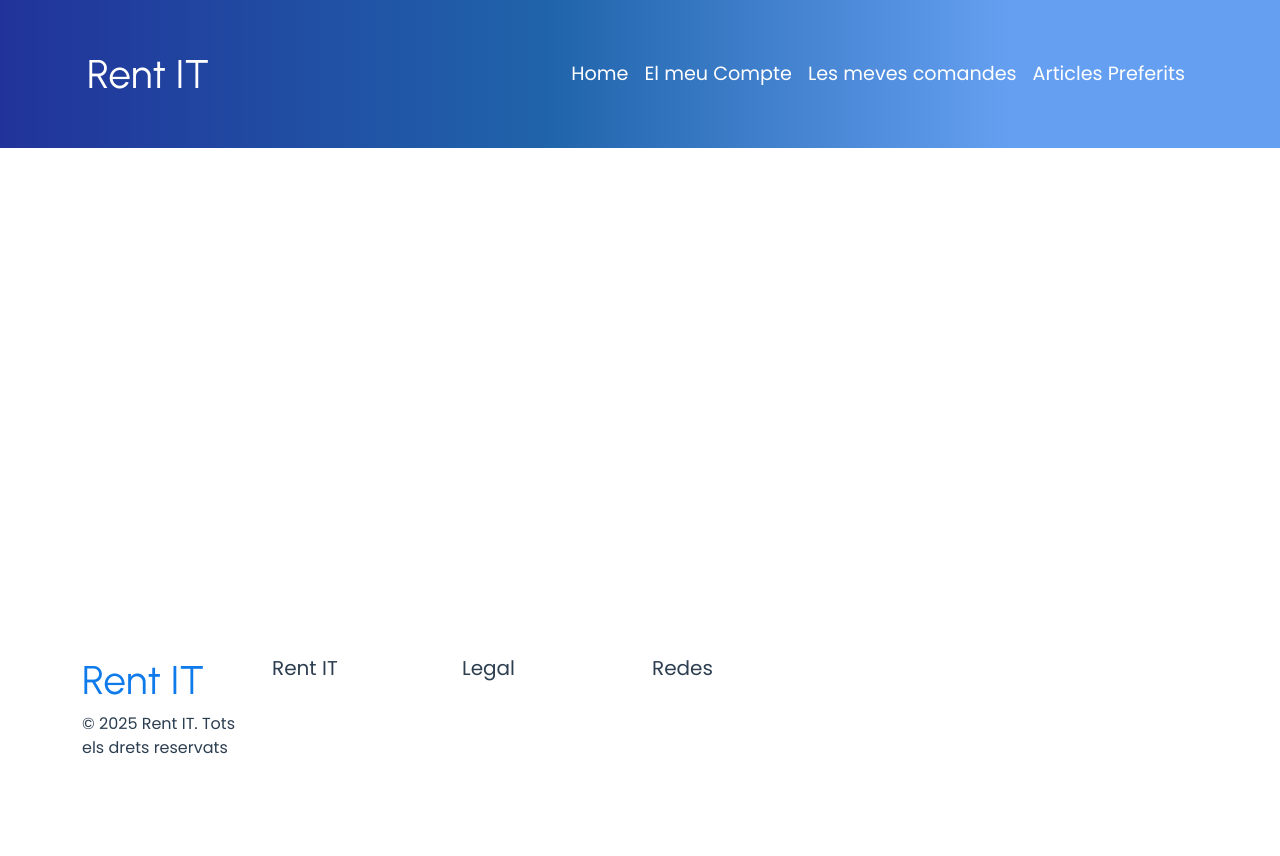
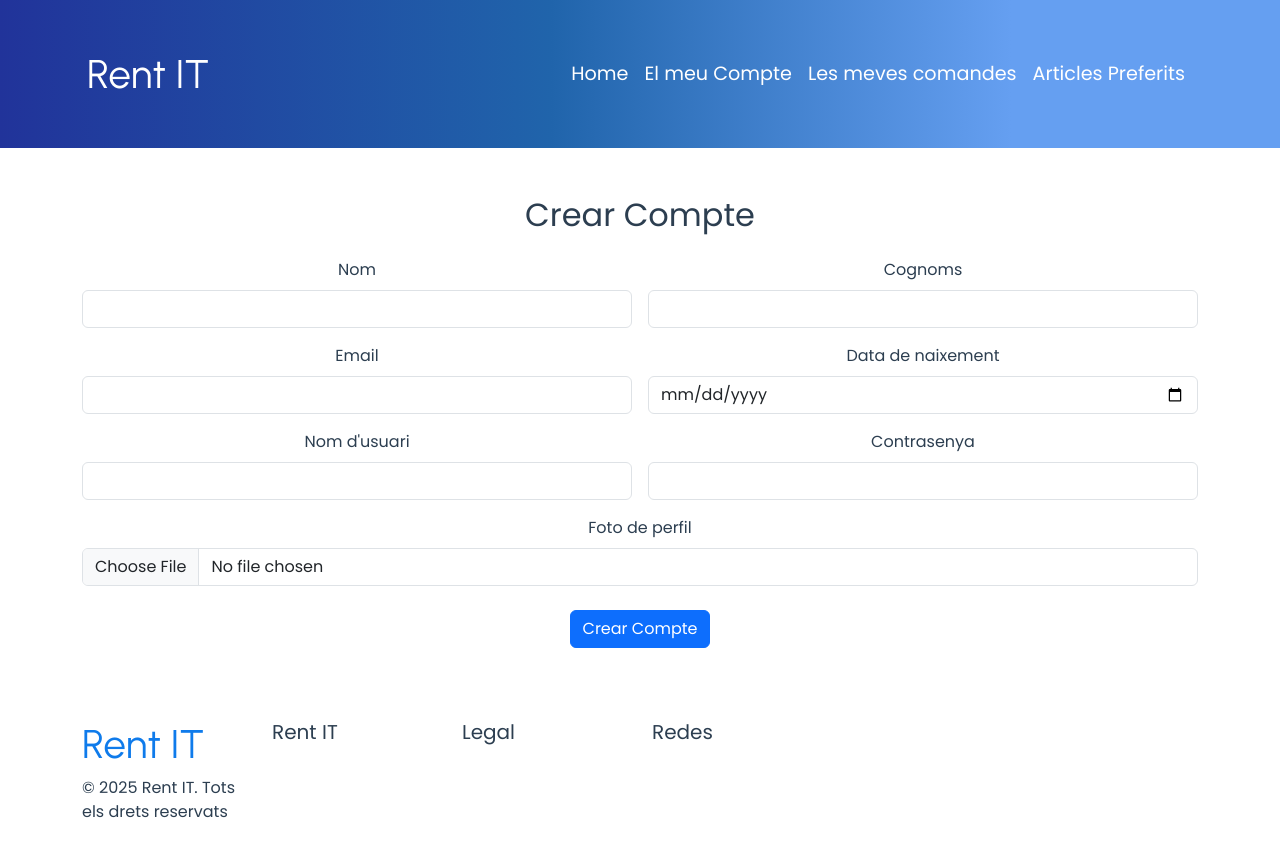
Before and after one commit to attlasss/client-rentit2025, a Vue app: page /createAccount in a window 1280 px wide. Shown: the top 856 px of the page. Before the commit the page ends 800 px from the top, so only its background shows below. Built offline with nearby package versions, Linux system fonts and the light colour scheme.

Commit message:
08052025
Puesto carrousel, implementado funcion de select de articulos y puesto qui som en el home, creado el frontend de crear cuenta usuario

```diff
--- a/package.json
+++ b/package.json
@@ -8,6 +8,7 @@
     "lint": "vue-cli-service lint"
   },
   "dependencies": {
+    "axios": "^1.9.0",
     "bootstrap": "^5.3.5",
     "core-js": "^3.8.3",
     "router": "^2.2.0",
--- a/src/router/index.js
+++ b/src/router/index.js
@@ -15,6 +15,11 @@ const routes = [
     name: "about",
     component: () => import("../views/Casa.vue"),
   },
+  {
+    path: "/createAccount",
+    name: "createAccount",
+    component: () => import("../views/CreateAccount.vue"),
+  },
 ];
 
 const router = createRouter({
--- /dev/null
+++ b/src/views/CreateAccount.vue
@@ -0,0 +1,88 @@
+<template>
+  <div class="container my-5">
+    <h2 class="text-center mb-4">Crear Compte</h2>
+    <form @submit.prevent="registrarUsuari" class="row g-3">
+      <div class="col-md-6">
+        <label class="form-label">Nom</label>
+        <input type="text" v-model="form.nom" class="form-control" required />
+      </div>
+
+      <div class="col-md-6">
+        <label class="form-label">Cognoms</label>
+        <input type="text" v-model="form.cognoms" class="form-control" required />
+      </div>
+
+      <div class="col-md-6">
+        <label class="form-label">Email</label>
+        <input type="email" v-model="form.email" class="form-control" required />
+      </div>
+
+      <div class="col-md-6">
+        <label class="form-label">Data de naixement</label>
+        <input type="date" v-model="form.data_naixement" class="form-control" required />
+      </div>
+
+      <div class="col-md-6">
+        <label class="form-label">Nom d'usuari</label>
+        <input type="text" v-model="form.username" class="form-control" required />
+      </div>
+
+      <div class="col-md-6">
+        <label class="form-label">Contrasenya</label>
+        <input type="password" v-model="form.password" class="form-control" required />
+      </div>
+
+      <div class="col-12">
+        <label class="form-label">Foto de perfil</label>
+        <input type="file" @change="handleFileChange" class="form-control" accept="image/*" />
+      </div>
+
+      <div class="col-12 text-center mt-4">
+        <button type="submit" class="btn btn-primary">Crear Compte</button>
+      </div>
+    </form>
+  </div>
+</template>
+
+<script>
+import axiosConn from "@/axios/axios";
+
+export default {
+  name: "CrearUsuari",
+  data() {
+    return {
+      form: {
+        nom: "",
+        cognoms: "",
+        email: "",
+        data_naixement: "",
+        username: "",
+        password: "",
+        foto_perfil: "", // Contendrá la imagen en base64
+      },
+    };
+  },
+  methods: {
+    handleFileChange(event) {
+      const file = event.target.files[0];
+      if (file) {
+        const reader = new FileReader();
+        reader.onloadend = () => {
+          this.form.foto_perfil = reader.result.split(",")[1]; // solo base64
+        };
+        reader.readAsDataURL(file);
+      }
+    },
+
+    async registrarUsuari() {
+      try {
+        const response = await axiosConn.post("/registrarUsuari", this.form);
+        alert("Usuari creat amb èxit! ID: " + response.data.id);
+      } catch (error) {
+        console.error("Error al registrar usuari:", error);
+        alert("Error al registrar usuari.");
+      }
+    },
+  },
+};
+</script>
--- a/src/views/Home.vue
+++ b/src/views/Home.vue
@@ -10,42 +10,102 @@
     </div>
 
     <!-- Carrusel -->
+  <div class="my-5">
     <div id="carouselExample" class="carousel slide" data-bs-ride="carousel">
-      <div class="carousel-inner">
+      <div class="carousel-inner text-center"> <!-- Centramos el contenido -->
         <div class="carousel-item active">
-          <img src="" class="d-block w-100" alt="slide 1">
+          <img
+            src="https://images.pexels.com/photos/38568/apple-imac-ipad-workplace-38568.jpeg?auto=compress&cs=tinysrgb&w=1260&h=750&dpr=2"
+            class="img-fluid mx-auto d-block"
+            style="max-width: 80%; height: auto;"
+            alt="slide 1"
+          >
         </div>
         <div class="carousel-item">
-          <img src="" class="d-block w-100" alt="slide 2">
+          <img
+            src="https://images.pexels.com/photos/777001/pexels-photo-777001.jpeg?auto=compress&cs=tinysrgb&w=1260&h=750&dpr=2"
+            class="img-fluid mx-auto d-block"
+            style="max-width: 80%; height: auto;"
+            alt="slide 2"
+          >
         </div>
         <div class="carousel-item">
-          <img src="" class="d-block w-100" alt="slide 3">
+          <img
+            src="https://images.pexels.com/photos/788946/pexels-photo-788946.jpeg?auto=compress&cs=tinysrgb&w=1260&h=750&dpr=2"
+            class="img-fluid mx-auto d-block"
+            style="max-width: 80%; height: auto;"
+            alt="slide 3"
+          >
         </div>
       </div>
-      <!-- Botones izquierda/derecha -->
-      <button class="carousel-control-prev" type="button" data-bs-target="#carouselExample" data-bs-slide="prev">
-        <span class="carousel-control-prev-icon"></span>
-      </button>
-      <button class="carousel-control-next" type="button" data-bs-target="#carouselExample" data-bs-slide="next">
-        <span class="carousel-control-next-icon"></span>
-      </button>
+      </div>
+  </div>
+
+  <div class="container my-5">
+    <h2 class="text-center fs-1 m-5">Articles recents</h2>
+    <div v-if="articles.length === 0">No hay artículos disponibles.</div>
+      <div v-else>
+        <div v-for="article in articles" :key="article.id_article" class="article-card">
+          <img :src="article.foto_article" alt="Artículo" width="150" />
+          <h3>{{ article.nom }}</h3>
+          <p>{{ article.descripcio }}</p>
+          <p>Precio: {{ article.preu }}€</p>
+        </div>
+      </div>
+    </div>
+  </div>
+
+ <div class="my-5">
+<h2 class="text-center fs-1 m-5">Qui som?</h2>
+  <div class="d-flex flex-column flex-md-row align-items-center justify-content-center" style="background-color: #f1f1f1; border-radius: 1%; width: 90%; margin: 0 auto;">
+    <!-- Texto -->
+    <div class="px-4 me-md-5 mb-3 mb-md-0 fs-5" style="max-width: 600px;">
+      <p class="text-center mb-0">
+        Rent It es una plataforma que permite a los usuarios alquilar productos electrónicos de forma fácil y segura. Conecta a personas que ofrecen dispositivos como móviles, cámaras o portátiles con quienes los necesitan temporalmente, promoviendo un intercambio accesible y confiable.
+      </p>
     </div>
 
+    <!-- Imagen -->
+    <div>
+      <img src="https://images.pexels.com/photos/1779487/pexels-photo-1779487.jpeg?auto=compress&cs=tinysrgb&w=1260&h=750&dpr=2" alt="Imagen ejemplo" class="img-fluid rounded">
+    </div>
   </div>
+</div>
+
+
+
+
+
 
 </template>
 
 <script>
 import Input from "@/components/Input.vue";
+import axiosConn from "../axios/axios";
 
 export default {
+  name:'ArticlesClient',
   components: {
     Input,
   },
   data() {
     return {
       inputValue: "",
+      articles: []
     };
   },
+  mounted() {
+    this.getRecentArticles();
+  },
+  methods: {
+    async getRecentArticles() {
+      try {
+        const response = await axiosConn.get('/getArticlesClient');
+        this.articles = response.data;
+      } catch (error) {
+        console.error("Error al cargar los artículos:", error);
+      }
+    }
+  }
 };
 </script>
```
Also changed, not shown: 1 other file (tests, documents, lock files or other folders).
